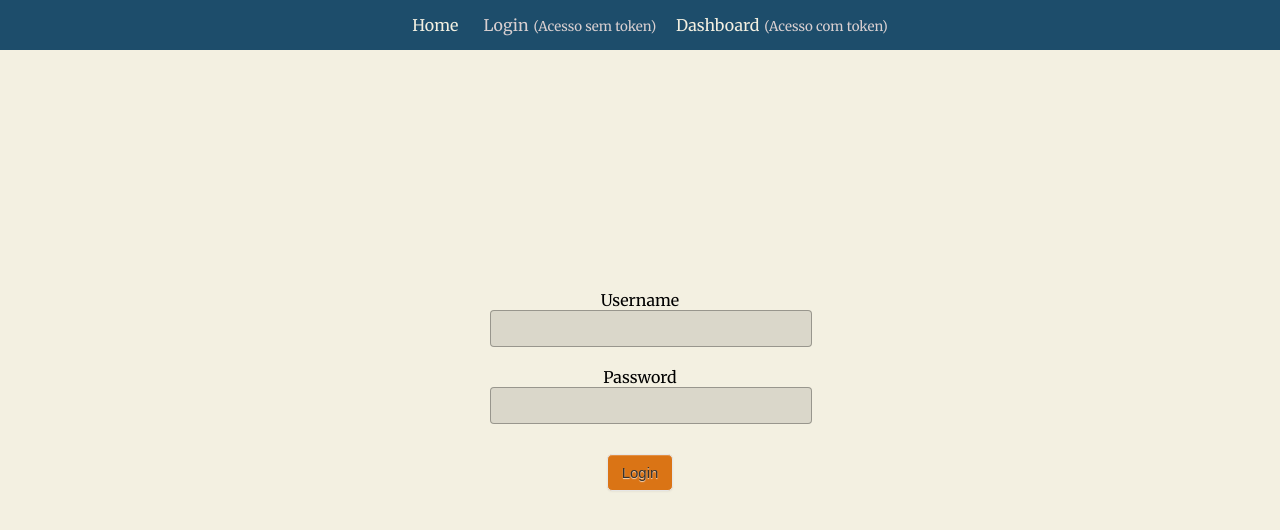
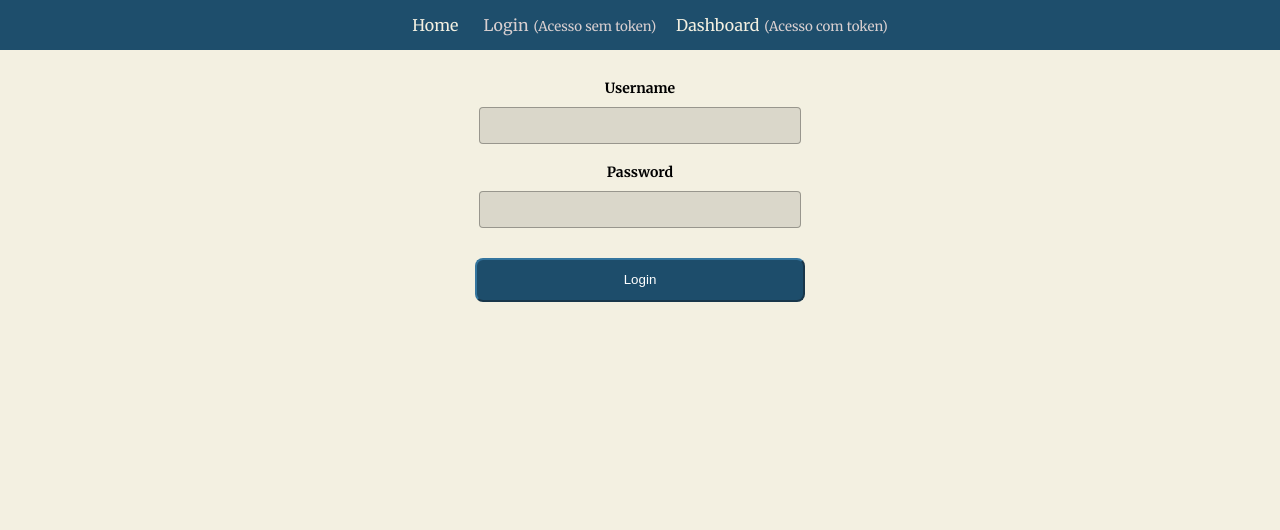
Before and after one commit to fabiomantelli/stat_frontend, a React (Create React App) app: page /login in a window 1280 px wide. Shown: the top 530 px of the page. Built offline with nearby package versions, Linux system fonts and the light colour scheme.

Commit message:
refactor(layout): refactor layout and created components

```diff
--- /dev/null
+++ b/src/components/LoginScreen.js
@@ -0,0 +1,26 @@
+import React from 'react';
+
+import '../styles/LoginScreen.css';
+
+export default function Login(props) {
+    return (
+        <div className="login">
+            <div>
+                <h1>Username</h1>
+                <input className="input-login" type="text" {...props.username} autoComplete="new-password" />
+            </div>
+
+            <div>
+                <h1>Password</h1>
+                <input className="input-login" type="password" {...props.password} autoComplete="new-password" />
+            </div>
+
+            <div>
+                {props.error && <><small style={{ color: 'red' }}>Login or password invalid.</small><br /></>}<br />
+            </div>
+
+            <input className="btn" type="button" value={props.loading ? 'Loading...' : 'Login'} onClick={props.handleLogin} disabled={props.loading} />
+        </div>
+
+    )
+}
--- a/src/global/routes.js
+++ b/src/global/routes.js
@@ -13,7 +13,6 @@ import '../styles/routes.css'
 export const Routes = () => {
     return (
         <BrowserRouter>
-            <div>
             <div className="header">
                 <NavLink exact activeClassName="active" to="/">Home</NavLink>
                 {/* <NavLink exact activeClassName="active" to="/signup">SignUp</NavLink> */}
@@ -28,7 +27,6 @@ export const Routes = () => {
                 <PrivateRoute path="/dashboard" component={Dashboard} />
                 </Switch>
             </div>
-            </div>
         </BrowserRouter>
     )
 }
--- a/src/pages/dashboard.js
+++ b/src/pages/dashboard.js
@@ -1,7 +1,6 @@
 import React, { useState } from 'react';
 import { getUser, removeUserSession } from '../utils/Common';
 import api from '../global/api'
-import '../styles/dashboard.css';
 
 // import Components
 import StatTable from '../components/StatTable'
@@ -41,7 +40,7 @@ export default function Dashboard(props) {
         .catch(function (error) {
             console.log(error);
         })
-        }
+    }
 
 
     async function getData() {
--- a/src/pages/login.js
+++ b/src/pages/login.js
@@ -2,7 +2,7 @@ import React, { useState } from 'react';
 import api from '../global/api'
 import { setUserSession } from '../utils/Common';
 
-import '../styles/login.css';
+import LoginScreen from '../components/LoginScreen';
 
 require('dotenv/config');
 
@@ -11,7 +11,6 @@ function Login(props) {
     const password = useFormInput('');
     const [error, setError] = useState(null);
     const [loading, setLoading] = useState(false);
-
 
     // handle button click of login form
     const handleLogin =  async () => {
@@ -31,19 +30,13 @@ function Login(props) {
     }
 
     return (
-        <div className="login">
-            <br /><br />
-                <div>
-                    Username<br />
-                    <input className="input-login" type="text" {...username} autoComplete="new-password" />
-                </div>
-                <div style={ { marginTop: 10 }}>
-                    Password<br />
-                    <input className="input-login" type="password" {...password} autoComplete="new-password" />
-                </div>
-                {error && <><small style={{ color: 'red' }}>Login or password invalid.</small><br /></>}<br />
-                <input className="btn btn-primary btn-block btn-large" type="button" value={loading ? 'Loading...' : 'Login'} onClick={handleLogin} disabled={loading} /><br />
-        </div>
+        <LoginScreen
+            error={error}
+            username={username}
+            password={password}
+            loading={loading}
+            handleLogin={handleLogin}
+        />
     )
 
 }
--- /dev/null
+++ b/src/styles/LoginScreen.css
@@ -0,0 +1,37 @@
+h1 {
+    font-size: 14px;
+}
+
+.login {
+    display: flex;
+    flex-direction: column;
+    align-items: center;
+}
+
+.input-login {
+    margin-bottom: 10px;
+    width: 300px;
+	background: rgba(0,0,0,0.1);
+	border: none;
+	outline: none;
+	padding: 10px;
+	font-size: 13px;
+	border: 1px solid rgba(0,0,0,0.3);
+	border-radius: 4px;
+}
+
+.input-login:focus {
+    box-shadow: inset 0 -5px 45px rgba(100,100,100,0.4), 0 1px 1px rgba(255,255,255,0.2);
+}
+
+.btn {
+    padding: 10px;
+    width: 330px;
+    cursor: pointer;
+    line-height: 20px;
+    border-radius: 8px;
+    background-color: #1D4D6B;
+    border-color: #34759e;
+    color: white;
+
+}
--- a/src/styles/StatTable.css
+++ b/src/styles/StatTable.css
@@ -16,47 +16,19 @@
 }
 
 #table-stat td {
-border: 1px solid #D8CFD0;
+border: 1px solid #c4bbbc;
 padding: 8px;
 
 }
 
-#table-stat tr:nth-child(even){background-color: #cea67c;}
-
-#table-stat tr:hover {background-color: #e2b388;}
+#table-stat tr:hover {
+    background-color: #bebdbd;
+}
 
 #table-stat th {
-padding-top: 12px;
-padding-bottom: 12px;
-text-align: center;
-background-color: #167972;
-color: #DEB992;
+    padding-top: 12px;
+    padding-bottom: 12px;
+    text-align: center;
+    background-color: #1D4D6B;
+    color: #FFF;
 }
-
-.red {
-    background-color: rgb(206, 26, 26);
-}
-
-.red:hover {
-    background-color: rgb(182, 34, 34);
-
-}
-
-.green {
-    background-color: #2ec321;
-}
-
-.green:hover {
-    background-color: #25971a;
-
-}
-
-.yellow {
-    background-color: yellow;
-}
-
-
-.yellow:hover {
-    background-color: rgb(207, 207, 6);
-
-}
--- a/src/styles/dashboard.css
+++ /dev/null
@@ -1,12 +0,0 @@
-.grid {
-    display: grid;
-    grid-template-columns: repeat(3, 1fr);
-    font-size: 10px;
-}
-
-/* table */
-#title {
-    text-align: center;
-    font-size: 20px;
-    font-family: arial, sans-serif;
-  }
--- a/src/styles/login.css
+++ /dev/null
@@ -1,91 +0,0 @@
-.input-login {
-	width: 100%;
-	margin-bottom: 10px;
-	background: rgba(0,0,0,0.1);
-	border: none;
-	outline: none;
-	padding: 10px;
-	font-size: 13px;
-	color: #C74441;
-	border: 1px solid rgba(0,0,0,0.3);
-	border-radius: 4px;
-	-webkit-transition: box-shadow .5s ease;
-	-moz-transition: box-shadow .5s ease;
-	-o-transition: box-shadow .5s ease;
-	-ms-transition: box-shadow .5s ease;
-	transition: box-shadow .5s ease;
-}
-.input-login:focus { box-shadow: inset 0 -5px 45px rgba(100,100,100,0.4), 0 1px 1px rgba(255,255,255,0.2); }
-
-.btn { display: inline-block;
-    *display: inline;
-    *zoom: 1;
-    padding: 4px 10px 4px;
-    margin-bottom: 0;
-    font-size: 13px;
-    line-height: 18px;
-    color: #333333;
-    text-align: center;
-    text-shadow: 0 1px 1px rgba(255, 255, 255, 0.75);
-    vertical-align: middle;
-    background-color: #f5f5f5;
-    background-repeat: repeat-x;
-    border-color: #e6e6e6 #e6e6e6 #e6e6e6;
-    border-color: rgba(0, 0, 0, 0.1) rgba(0, 0, 0, 0.1) rgba(0, 0, 0, 0.25);
-    border: 1px solid #e6e6e6;
-    -webkit-border-radius: 4px;
-    -moz-border-radius: 4px;
-    border-radius: 4px;
-    -webkit-box-shadow: inset 0 1px 0 rgba(255, 255, 255, 0.2), 0 1px 2px rgba(0, 0, 0, 0.05);
-    -moz-box-shadow: inset 0 1px 0 rgba(255, 255, 255, 0.2), 0 1px 2px rgba(0, 0, 0, 0.05);
-    box-shadow: inset 0 1px 0 rgba(255, 255, 255, 0.2), 0 1px 2px rgba(0, 0, 0, 0.05);
-    cursor: pointer;
-    *margin-left: .3em;
-}
-
-
-.btn-large {
-    padding: 9px 14px;
-    font-size: 15px;
-    line-height: normal;
-    -webkit-border-radius: 5px;
-    -moz-border-radius: 5px;
-    border-radius: 5px;
-}
-
-.btn:hover {
-    color: #333333;
-    text-decoration: none;
-    background-color: #e6e6e6;
-    background-position: 0 -15px;
-    -webkit-transition: background-position 0.1s linear;
-    -moz-transition: background-position 0.1s linear;
-    -ms-transition: background-position 0.1s linear;
-    -o-transition: background-position 0.1s linear;
-    transition: background-position 0.1s linear;
-}
-
-
-.btn-primary.active {
-    color: rgba(255, 255, 255, 0.75);
-}
-
-.btn-primary {
-    background-color: #da7415;
-}
-
-
-.login {
-	position: absolute;
-	top: 50%;
-	left: 50%;
-	margin: -150px 0 0 -150px;
-	width:300px;
-	height:300px;
-}
-.login h1 {
-    color: #fff;
-    text-shadow: 0 0 10px rgba(0,0,0,0.3);
-    letter-spacing:1px;
-    text-align:center;
-}
--- a/src/styles/routes.css
+++ b/src/styles/routes.css
@@ -4,7 +4,7 @@
 
   .header {
     padding: 15px;
-    background-color: #1D4D6B;
+    background-color: hsl(203, 57%, 27%);
   }
   .header a {
     color: #F3F0E1;
@@ -13,7 +13,7 @@
     margin-right: 5px;
   }
   .header a:hover {
-    color: #C74441;
+    color: #f0cf77;
   }
   .header small {
     color: #D8CFD0;
```
